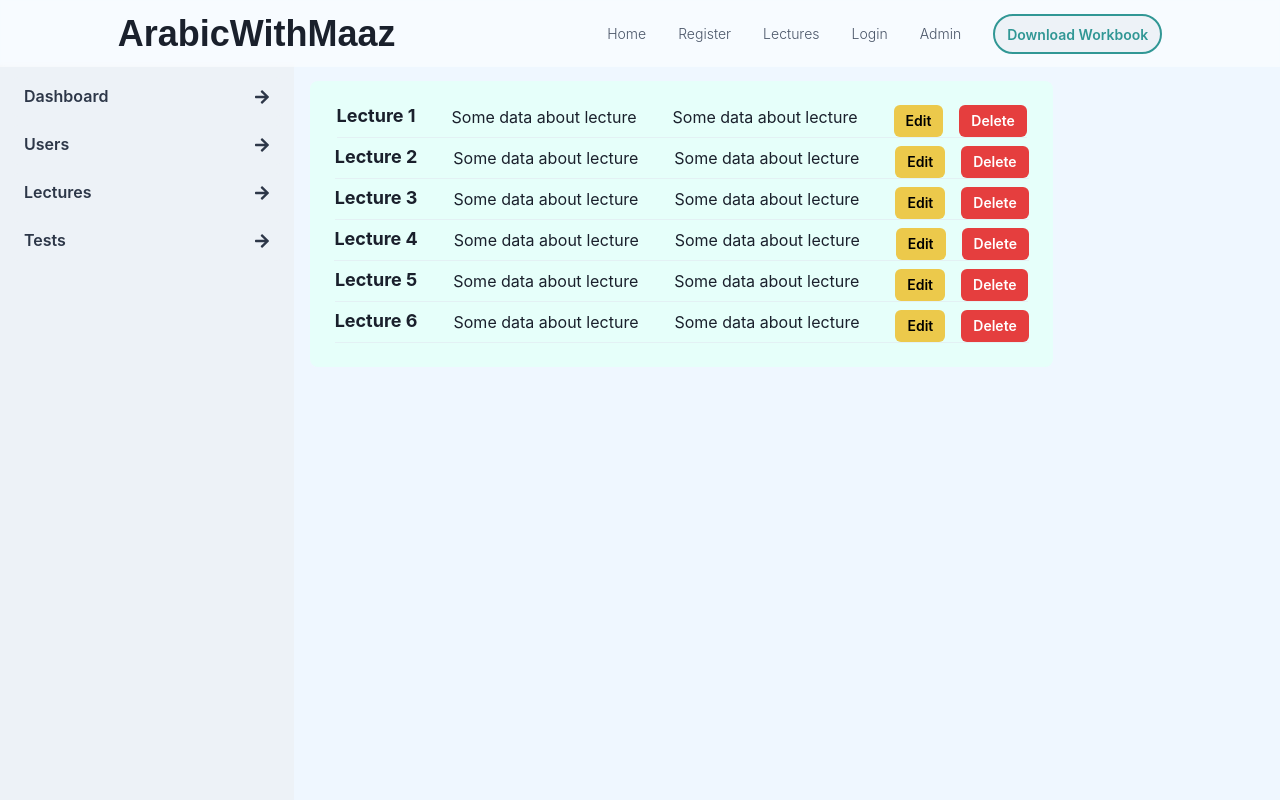
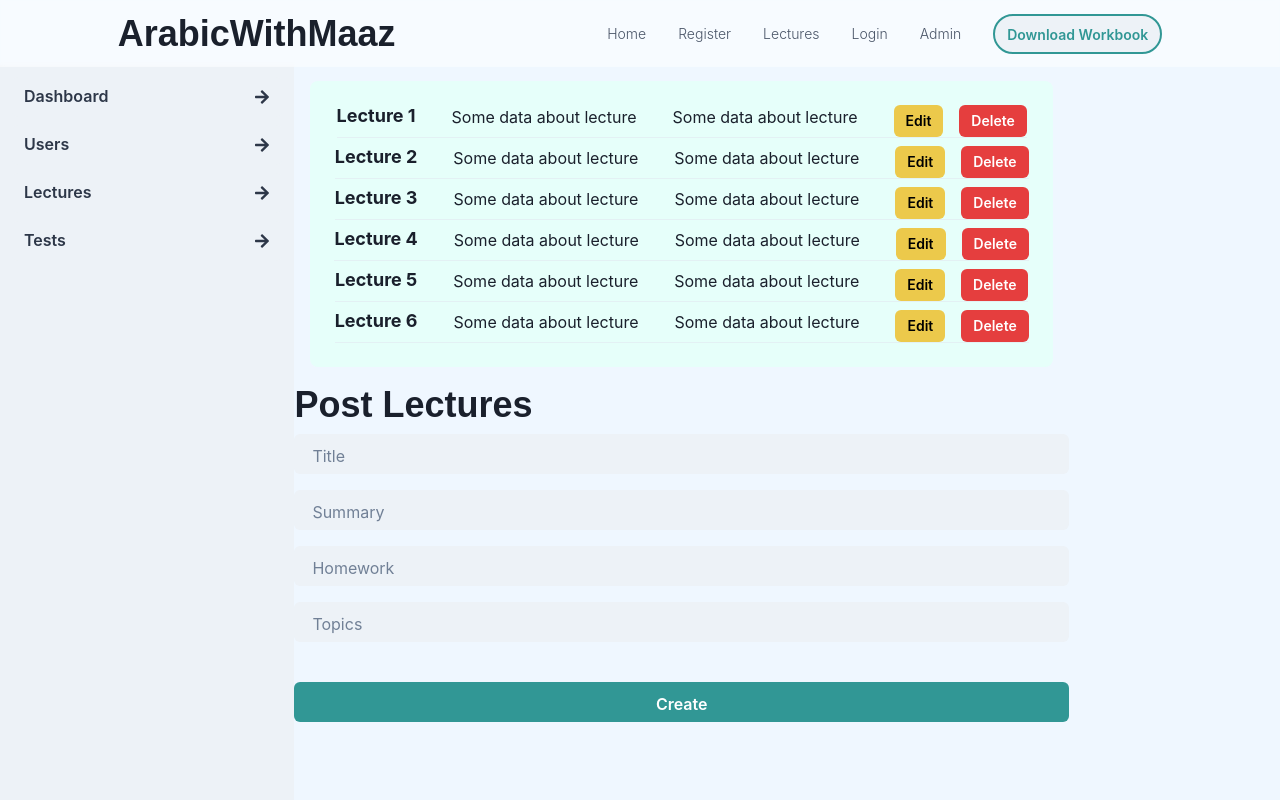
Before and after one commit to mrx7355608/client-learn-arabic, a React (Vite) app: page /admin/lectures in a window 1280 px wide. Shown: the top 800 px of the page. Built offline with nearby package versions, Linux system fonts and the light colour scheme; a web font is replaced by a local one.

Commit message:
added a form to create lectures in admin page

```diff
--- a/src/Pages/AdminDashboardLectures.jsx
+++ b/src/Pages/AdminDashboardLectures.jsx
@@ -1,9 +1,22 @@
 import React from "react";
-import { Button, Box, Flex, Heading, Text, Divider, VStack, ButtonGroup } from "@chakra-ui/react";
+import {
+    FormControl,
+    FormHelperText,
+    Input,
+    Button,
+    Box,
+    Flex,
+    Heading,
+    Text,
+    Divider,
+    VStack,
+    ButtonGroup
+} from "@chakra-ui/react";
 
 export default function AdminDashboardLectures() {
     const lectures = [1, 2, 3, 4, 5, 6];
     return (
+        <>
             <VStack justify="center" align="center" m="4" p="6" rounded="lg" bg="teal.50" gap="2">
                 {lectures.map((lecture) => {
                     return (
@@ -28,5 +41,36 @@ export default function AdminDashboardLectures() {
                     );
                 })}
             </VStack>
+            <form>
+                <Heading fontFamily="sans-serif">Post Lectures</Heading>
+                <Box mt="2">
+                    <FormControl>
+                        <Input variant="filled" pt="1" type="text" placeholder="Title" />
+                        <FormHelperText></FormHelperText>
+                    </FormControl>
+                </Box>
+                <Box mt="4">
+                    <FormControl>
+                        <Input variant="filled" pt="1" type="text" placeholder="Summary" />
+                        <FormHelperText></FormHelperText>
+                    </FormControl>
+                </Box>
+                <Box mt="4">
+                    <FormControl>
+                        <Input variant="filled" pt="1" type="text" placeholder="Homework" />
+                        <FormHelperText></FormHelperText>
+                    </FormControl>
+                </Box>
+                <Box mt="4">
+                    <FormControl>
+                        <Input variant="filled" pt="1" type="text" placeholder="Topics" />
+                        <FormHelperText></FormHelperText>
+                    </FormControl>
+                </Box>
+                <Button pt="1" w="full" mt="8" colorScheme="teal">
+                    Create
+                </Button>
+            </form>
+        </>
     );
 }
```
Lines whose indentation alone changed are shown as unchanged.
